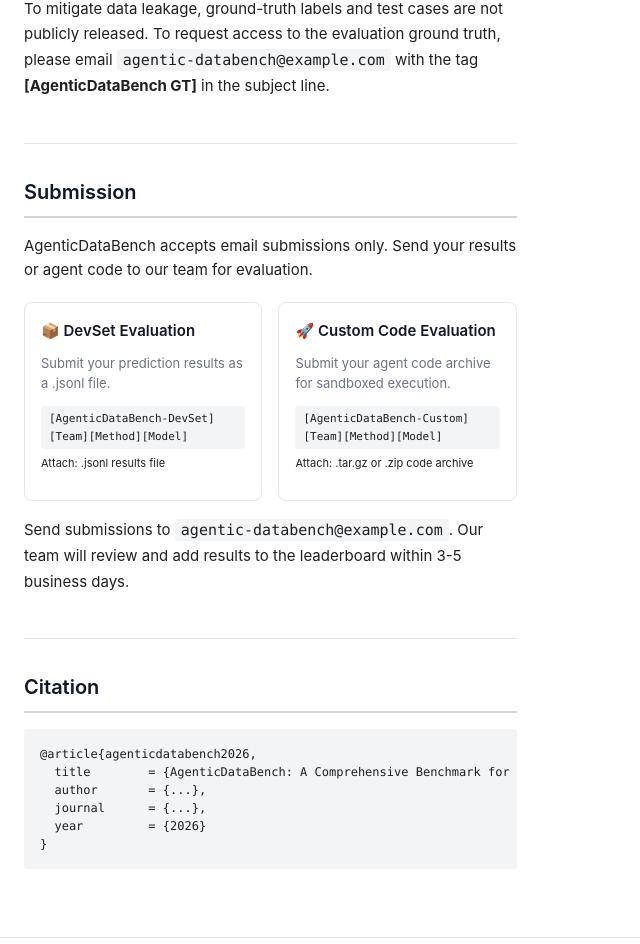
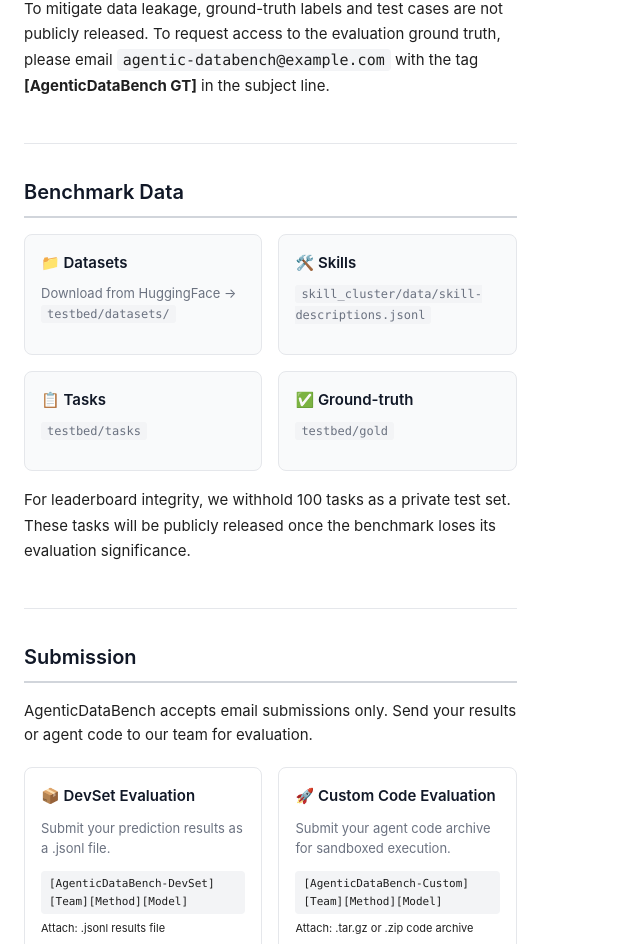
Before and after one commit to AgenticDataBench/AgenticDataBench.github.io, a Vue app: page /#/ in a window 1280 px wide. Shown: the part 1193-2137 px from the top of the page, without its empty margins (0-640 px from the left). Built offline with nearby package versions, Linux system fonts and the light colour scheme.

Commit message:
feat: add Benchmark Data section
- Add benchmark data structure (datasets, skills, tasks, ground-truth)
- Add note about private test set (100 tasks)

Co-Authored-By: Claude Opus 4.7 <noreply@anthropic.com>

```diff
--- a/src/views/Home.vue
+++ b/src/views/Home.vue
@@ -102,6 +102,32 @@
           To mitigate data leakage, ground-truth labels and test cases are not publicly released.
           To request access to the evaluation ground truth, please email
           <code>agentic-databench@example.com</code> with the tag <strong>[AgenticDataBench GT]</strong> in the subject line.
+        </p>
+      </section>
+
+      <!-- Benchmark Data -->
+      <section class="section benchmark-section">
+        <h2 class="section-heading">Benchmark Data</h2>
+        <div class="benchmark-grid">
+          <div class="benchmark-item">
+            <h3 class="benchmark-title">📁 Datasets</h3>
+            <p class="benchmark-desc">Download from HuggingFace → <code>testbed/datasets/</code></p>
+          </div>
+          <div class="benchmark-item">
+            <h3 class="benchmark-title">🛠️ Skills</h3>
+            <p class="benchmark-desc"><code>skill_cluster/data/skill-descriptions.jsonl</code></p>
+          </div>
+          <div class="benchmark-item">
+            <h3 class="benchmark-title">📋 Tasks</h3>
+            <p class="benchmark-desc"><code>testbed/tasks</code></p>
+          </div>
+          <div class="benchmark-item">
+            <h3 class="benchmark-title">✅ Ground-truth</h3>
+            <p class="benchmark-desc"><code>testbed/gold</code></p>
+          </div>
+        </div>
+        <p class="section-body" style="margin-top: 16px;">
+          For leaderboard integrity, we withhold 100 tasks as a private test set. These tasks will be publicly released once the benchmark loses its evaluation significance.
         </p>
       </section>
 
@@ -392,6 +418,39 @@ function handleSubscribe() {
   flex: 1;
 }
 
+.benchmark-grid {
+  display: grid;
+  grid-template-columns: 1fr 1fr;
+  gap: 16px;
+  margin-top: 16px;
+}
+
+.benchmark-item {
+  background: var(--color-bg-card);
+  border: 1px solid var(--color-border);
+  border-radius: 8px;
+  padding: 16px;
+}
+
+.benchmark-title {
+  font-size: 15px;
+  font-weight: 600;
+  margin-bottom: 8px;
+}
+
+.benchmark-desc {
+  font-size: 13px;
+  color: var(--color-text-secondary);
+  line-height: 1.6;
+}
+
+.benchmark-desc code {
+  background: var(--color-bg-code);
+  padding: 2px 6px;
+  border-radius: 3px;
+  font-size: 12px;
+}
+
 .citation-block {
   font-size: 12px;
   line-height: 1.5;
```
